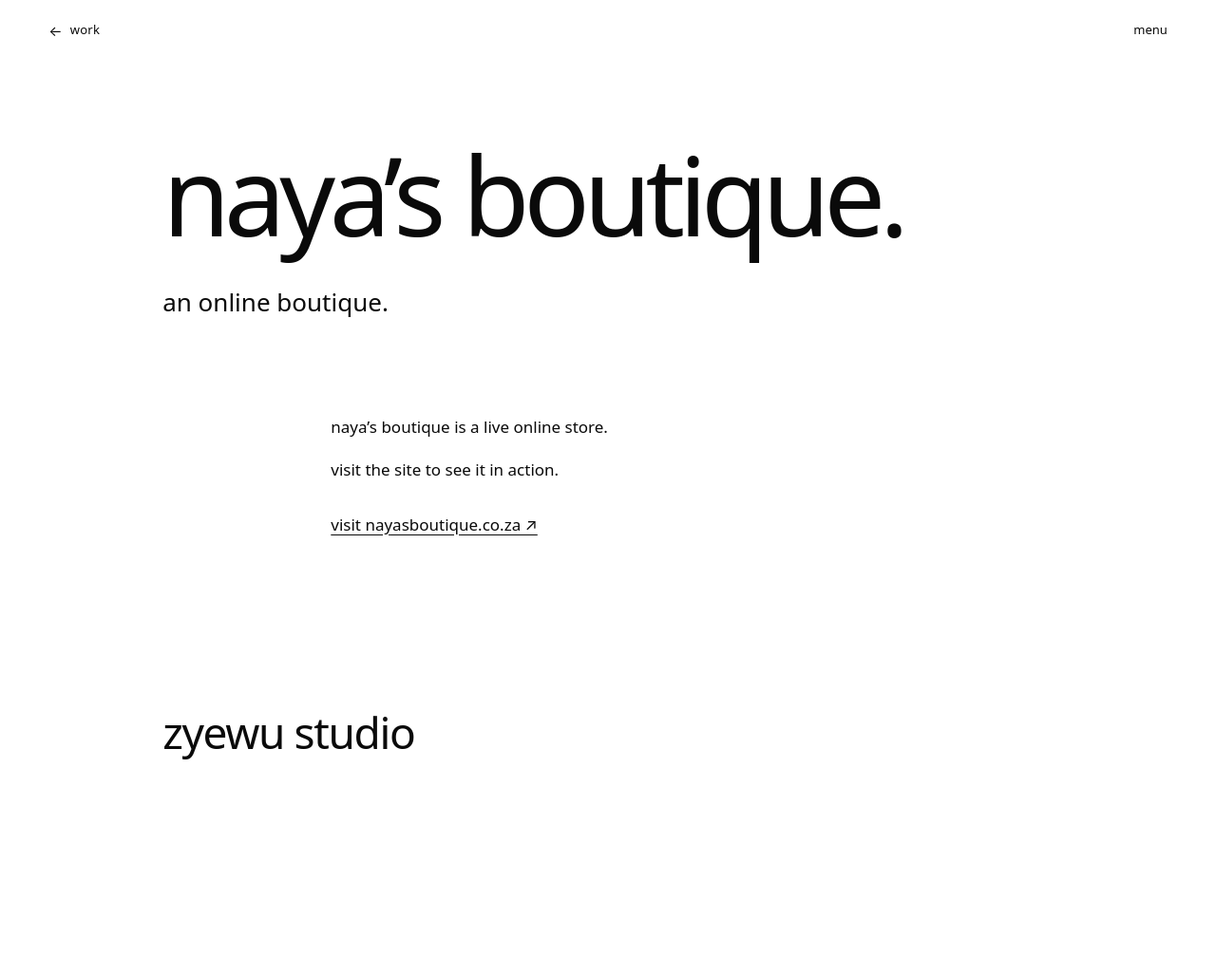
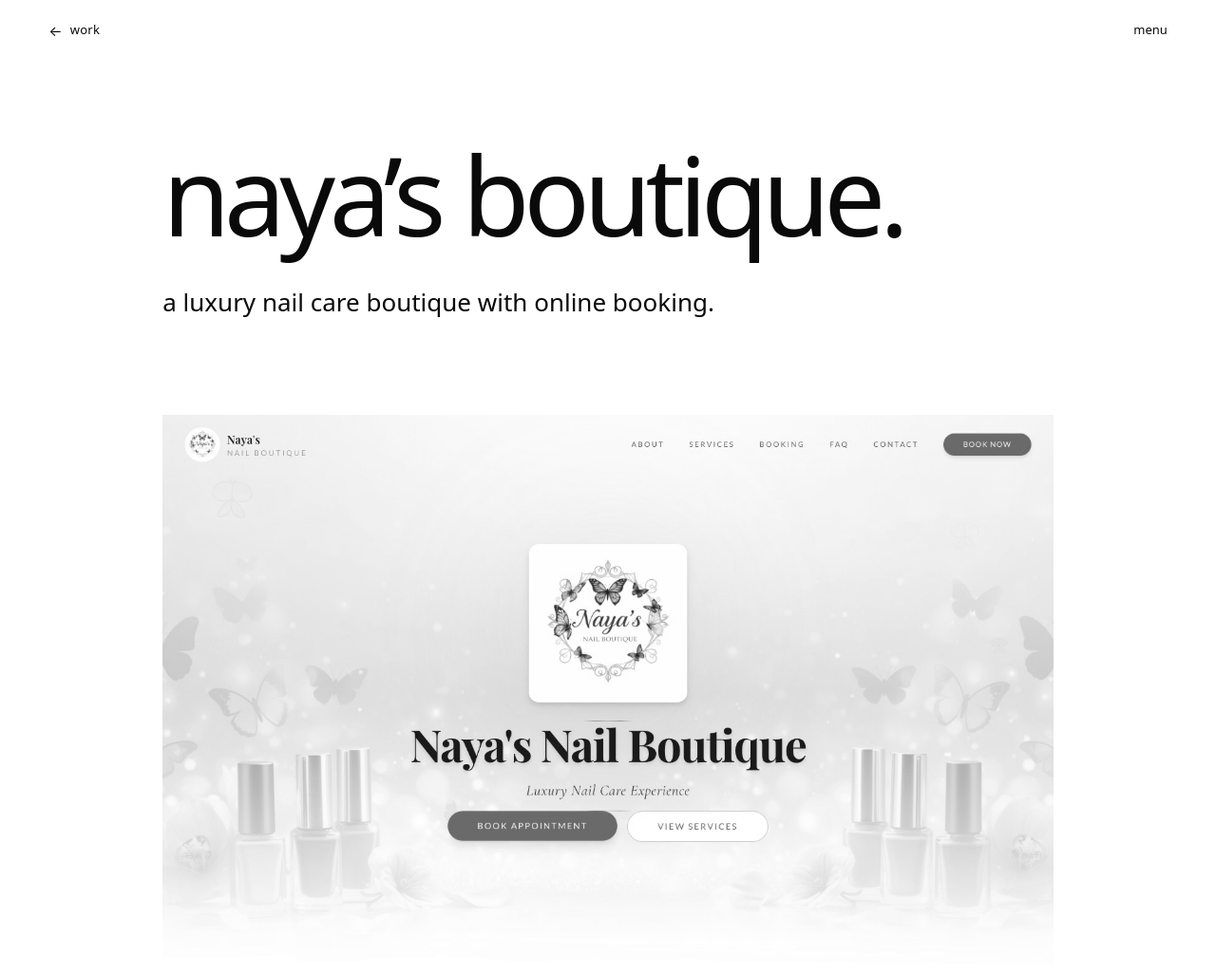
Before and after one commit to GrexHex/grexhex.github.io, a plain HTML site: page nayas-boutique.html in a window 1280 px wide. Shown: the top 1026 px of the page at 95% size. Before the commit the page ends 916 px from the top, so only its background shows below. Drawn offline with Linux system fonts and the light colour scheme.

Commit message:
Add site screenshots and correct live links

```diff
--- a/nayas-boutique.html
+++ b/nayas-boutique.html
@@ -39,12 +39,16 @@
       <h1 class="project__title">naya&rsquo;s boutique.</h1>
 
       <p class="project__lede">
-        an online boutique.
+        a luxury nail care boutique with online booking.
       </p>
 
+      <figure class="project__figure">
+        <img src="assets/img/nayas-boutique.jpg" alt="screenshot of the naya’s nail boutique website" width="1440" height="900">
+      </figure>
+
       <div class="project__body">
-        <p>naya&rsquo;s boutique is a live online store.</p>
-        <p>visit the site to see it in action.</p>
+        <p>naya&rsquo;s nail boutique is a luxury nail care studio, and this is its live website.</p>
+        <p>visitors can browse services, read the faq, get in touch and book an appointment online.</p>
       </div>
 
       <p class="project__visit">
```
Also changed, not shown: eforce-security.html (+5 -1 lines), iscarti.html (+5 -1 lines), lunghisa-trading.html (+4 -0 lines), pps-automotive.html (+4 -0 lines), zyewu-studio.html (+4 -0 lines), assets/img/eforce-security.jpg (added), assets/img/iscarti.jpg (added), assets/img/lunghisa-trading.jpg (added), assets/img/nayas-boutique.jpg (added), assets/img/pps-automotive.jpg (added), assets/img/zyewu-studio.jpg (added).
